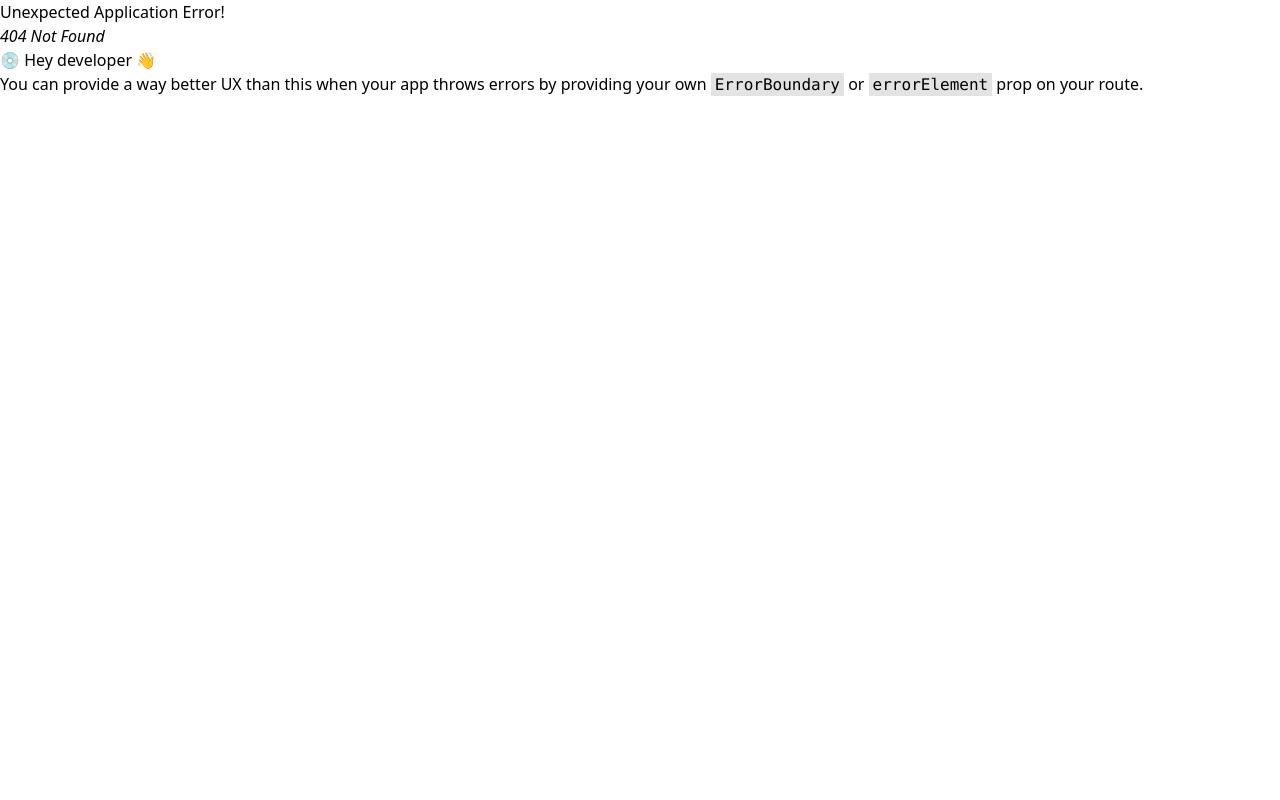
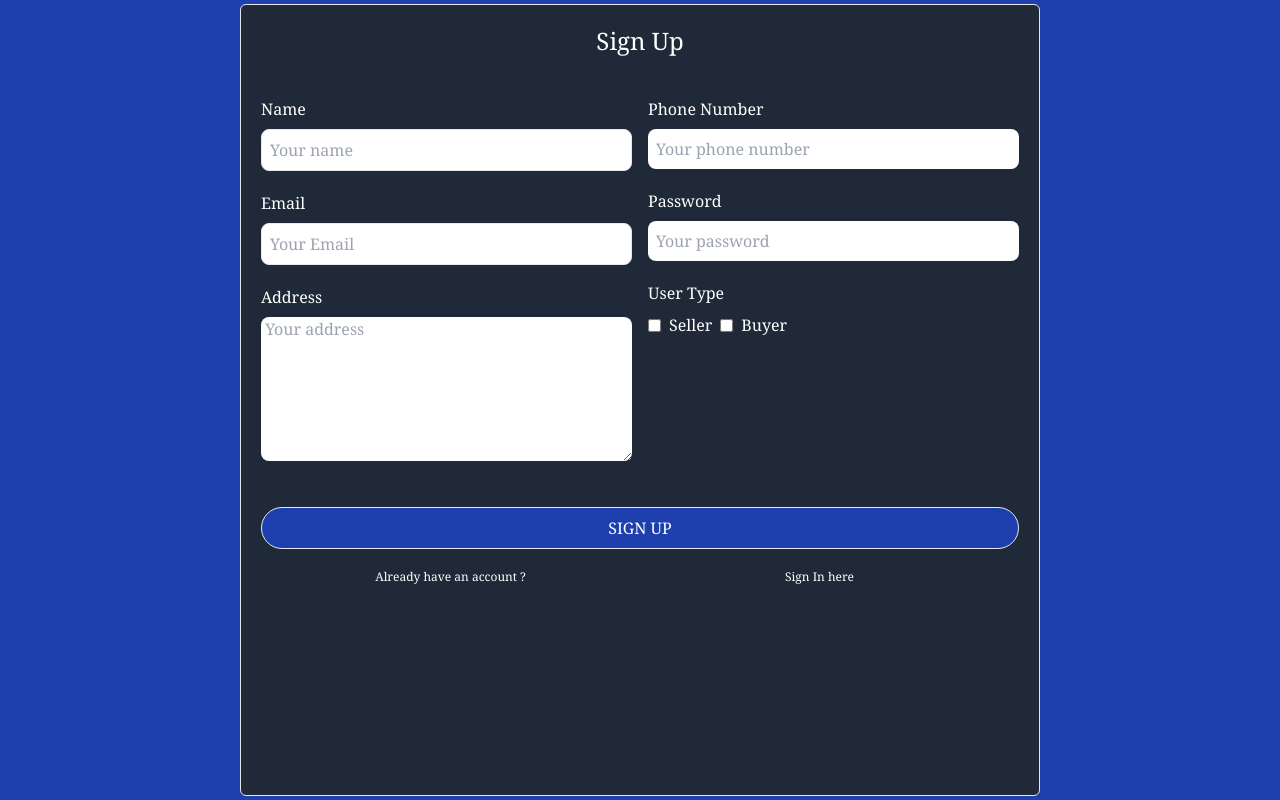
Before and after one commit to adhlira/FrontEnd-Marketplace-App, a React (Vite) app: page /sign_up in a window 1280 px wide. Before the commit this address had no page. Built offline with nearby package versions, Linux system fonts and the light colour scheme.

Commit message:
create sign up page

```diff
--- a/src/pages/login.jsx
+++ b/src/pages/login.jsx
@@ -1,21 +1,26 @@
+import { Link } from "react-router-dom";
+
 function login() {
   return (
     <>
       <div className="bg-blue-800 flex justify-center h-screen">
-        <div className="container border mx-auto place-self-center rounded-md p-5 w-80 h-96 bg-gray-800">
-          <h1 className="text-white text-center text-2xl mb-5">Welcome Back</h1>
+        <div className="container border mx-auto place-self-center rounded-md p-5 w-80 h-96 bg-gray-800 font-serif">
+          <h1 className="text-white text-center text-2xl mb-10">Welcome Back</h1>
           <form action="" className="">
             <input type="text" className="w-full rounded-lg border p-2 mt-5" placeholder="Email" name="email" />
             <input type="password" name="password" id="password" className="w-full rounded-lg border p-2 mt-5" placeholder="Password" />
-            <button className="w-full p-2 border rounded-full bg-blue-800 mt-10 text-white">LOGIN</button>
+            <button type="submit" className="w-full p-2 border rounded-full bg-blue-800 mt-10 text-white hover:bg-blue-700">
+              LOGIN
+            </button>
             <div className="flex mt-5">
               <div className="flex-1 text-center">
                 <p className="text-white text-xs">Dont have an account yet ?</p>
               </div>
 
-              <a href="" className="text-xs mr-5 text-white hover:underline">
-                Sign Up here
-              </a>
+              <Link to={"/sign_up"}>
+                <p className="text-xs mr-5 text-white hover:underline">Sign up here</p>
+              </Link>
+
             </div>
           </form>
         </div>
--- /dev/null
+++ b/src/pages/sign_up.jsx
@@ -0,0 +1,70 @@
+import { Link } from "react-router-dom";
+
+function sign_up() {
+  return (
+    <>
+      <div className="bg-blue-800 flex justify-center h-screen">
+        <div className="container mx-auto p-5 border rounded-md bg-gray-800 w-[800px] font-serif mb-1 mt-1">
+          <h1 className="text-white text-center text-2xl mb-10">Sign Up</h1>
+          <form action="" className="">
+            <div className="flex gap-4">
+              <div className="flex-1">
+                <label htmlFor="name" className="text-white">
+                  Name
+                </label>
+                <input type="text" className="w-full rounded-lg border p-2 mt-2 mb-5" name="name" placeholder="Your name" />
+
+                <label htmlFor="email" className="text-white">
+                  Email
+                </label>
+                <input type="text" name="email" id="email" className="w-full rounded-lg border p-2 mt-2 mb-5" placeholder="Your Email" />
+
+                <label htmlFor="address" className="text-white">
+                  Address
+                </label>
+                <textarea name="address" id="address" className="w-full rounded-lg mt-2 h-36" placeholder=" Your address"></textarea>
+              </div>
+              <div className="flex-1">
+                <label htmlFor="phone_number" className="text-white">
+                  Phone Number
+                </label>
+                <input type="text" name="phone_number" id="phone_number" className="w-full p-2 mt-2 mb-5 rounded-lg" placeholder="Your phone number" />
+                <label htmlFor="password" className="text-white">
+                  Password
+                </label>
+                <input type="password" name="password" id="password" className="w-full p-2 mt-2 mb-5 rounded-lg" placeholder="Your password" />
+                <label htmlFor="user_type" className="text-white">
+                  User Type
+                </label>
+                <br />
+                <div className="flex items-center space-x-2 mt-2">
+                  <input type="checkbox" name="seller" id="seller" className="text-white" />
+                  <p className="text-white">Seller</p>
+
+                  <input type="checkbox" name="buyer" id="buyer" className="text-white" />
+                  <p className="text-white">Buyer</p>
+                </div>
+              </div>
+            </div>
+
+            <button type="submit" className="w-full p-2 border rounded-full bg-blue-800 mt-10 text-white hover:bg-blue-700">
+              SIGN UP
+            </button>
+            <div className="flex mt-5">
+              <div className="flex-1 text-center">
+                <p className="text-white text-xs">Already have an account ?</p>
+              </div>
+
+              <div className="flex-1 text-center">
+                <Link to={"/"}>
+                  <p className="text-xs mr-5 text-white hover:underline">Sign In here</p>
+                </Link>
+              </div>
+            </div>
+          </form>
+        </div>
+      </div>
+    </>
+  );
+}
+export default sign_up;
--- a/src/routes/app_routes.jsx
+++ b/src/routes/app_routes.jsx
@@ -1,7 +1,11 @@
 import { createBrowserRouter, RouterProvider } from "react-router-dom";
 import Login from "../pages/login.jsx";
+import Sign_up from "../pages/sign_up.jsx";
 
-const router = createBrowserRouter([{ path: "/", element: <Login /> }]);
+const router = createBrowserRouter([
+  { path: "/", element: <Login /> },
+  { path: "/sign_up", element: <Sign_up /> },
+]);
 
 const AppRoutes = () => {
   return <RouterProvider router={router} />;
```
